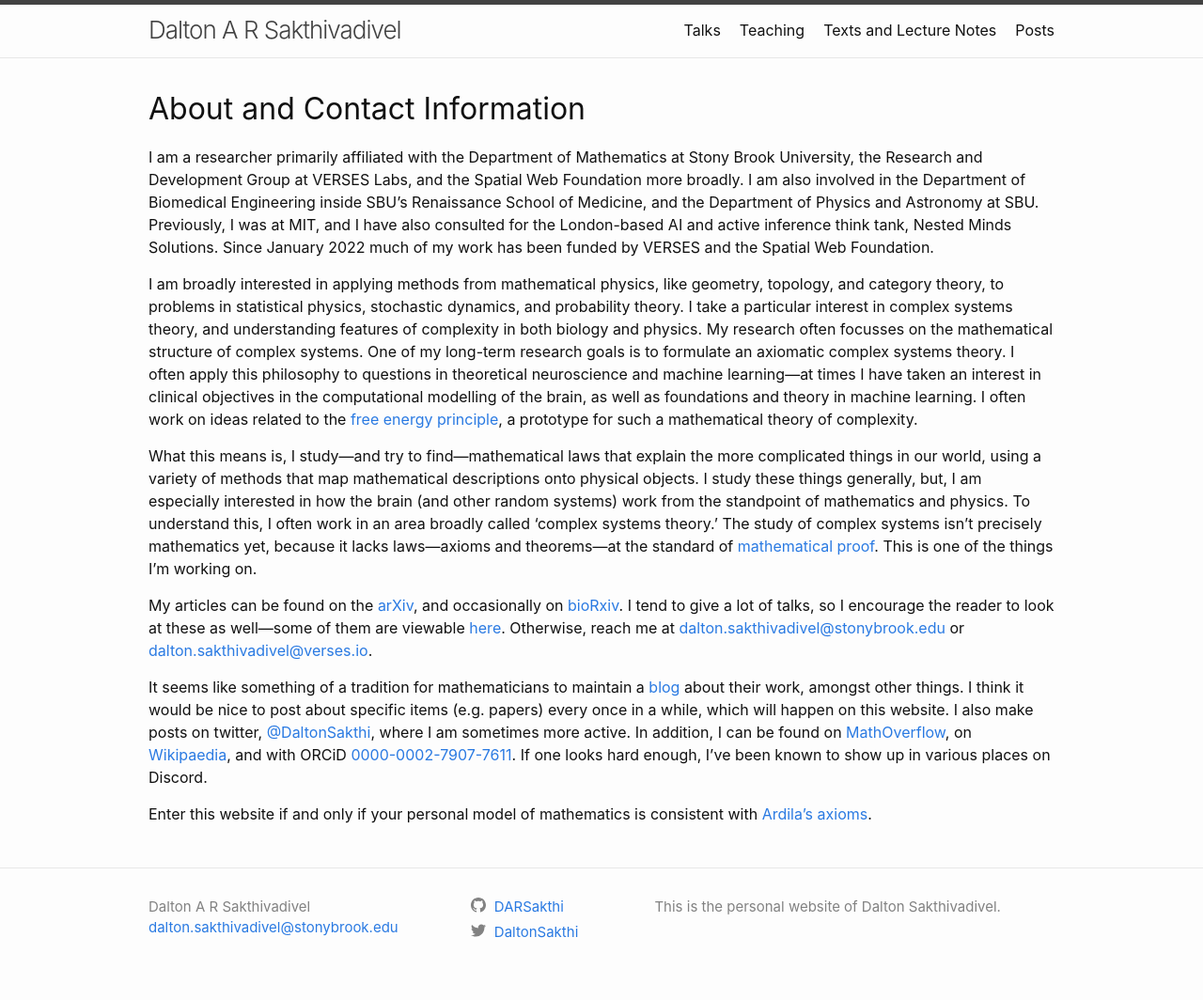
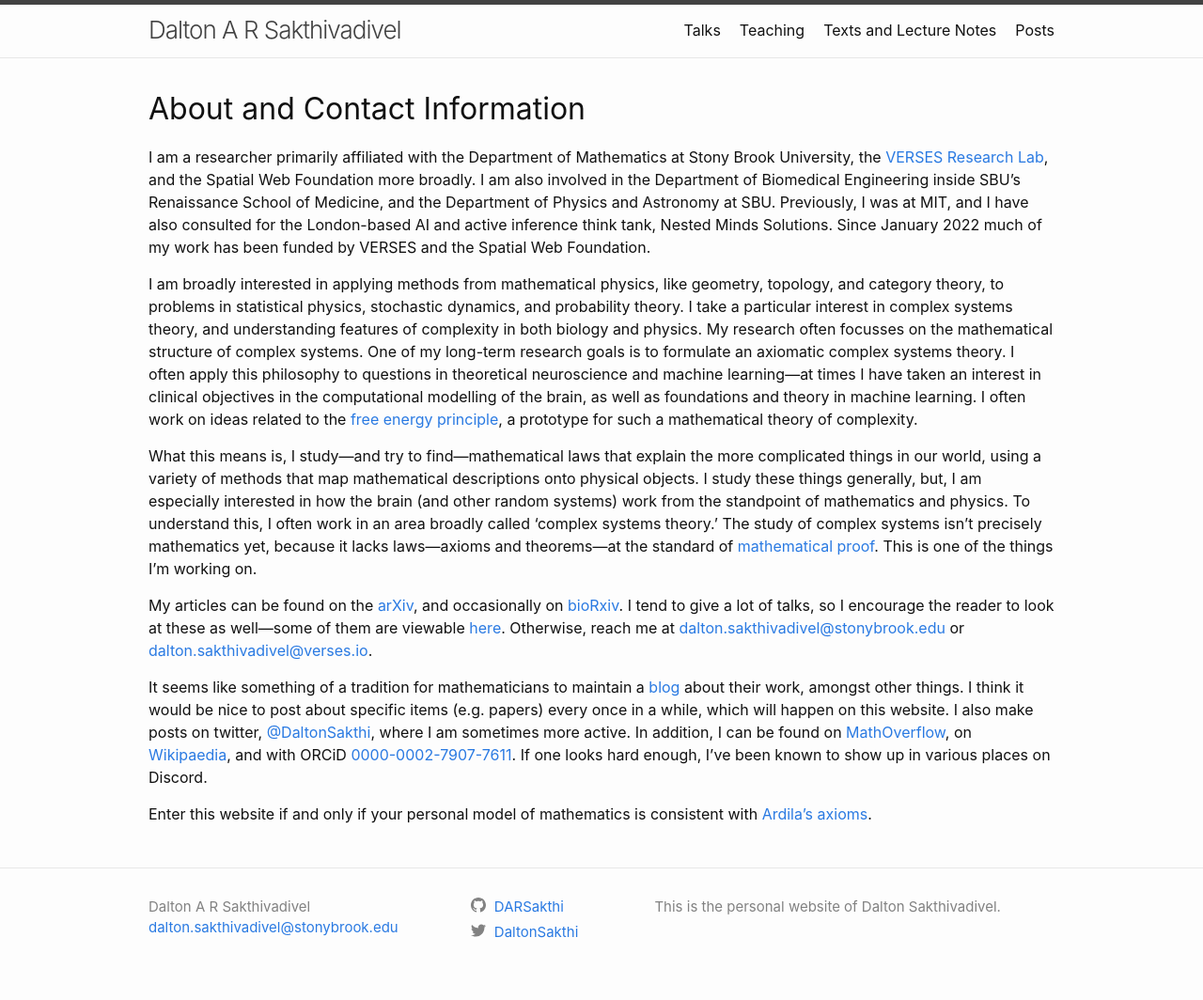
Before and after one commit to DARSakthi/DARSakthi.github.io, a Jekyll site: the page built from index.markdown, in a window 1280 px wide. Shown: the whole page at 94% size. Built offline with Jekyll 4.4.1, drawn with Linux system fonts in a browser that asks for light colours.

Commit message:
Added link

```diff
--- a/index.markdown
+++ b/index.markdown
@@ -6,7 +6,7 @@ author_profile: true
 
 # About and Contact Information
 
-I am a researcher primarily affiliated with the Department of Mathematics at Stony Brook University, the Research and Development Group at VERSES Labs, and the Spatial Web Foundation more broadly. I am also involved in the Department of Biomedical Engineering inside SBU's Renaissance School of Medicine, and the Department of Physics and Astronomy at SBU. Previously, I was at MIT, and I have also consulted for the London-based AI and active inference think tank, Nested Minds Solutions. Since January 2022 much of my work has been funded by VERSES and the Spatial Web Foundation.
+I am a researcher primarily affiliated with the Department of Mathematics at Stony Brook University, the [VERSES Research Lab](https://darsakthi.github.io/verses-lab/), and the Spatial Web Foundation more broadly. I am also involved in the Department of Biomedical Engineering inside SBU's Renaissance School of Medicine, and the Department of Physics and Astronomy at SBU. Previously, I was at MIT, and I have also consulted for the London-based AI and active inference think tank, Nested Minds Solutions. Since January 2022 much of my work has been funded by VERSES and the Spatial Web Foundation.
 
 I am broadly interested in applying methods from mathematical physics, like geometry, topology, and category theory, to problems in statistical physics, stochastic dynamics, and probability theory. I take a particular interest in complex systems theory, and understanding features of complexity in both biology and physics. My research often focusses on the mathematical structure of complex systems. One of my long-term research goals is to formulate an axiomatic complex systems theory. I often apply this philosophy to questions in theoretical neuroscience and machine learning—at times I have taken an interest in clinical objectives in the computational modelling of the brain, as well as foundations and theory in machine learning. I often work on ideas related to the [free energy principle](https://en.wikipedia.org/wiki/Free_energy_principle), a prototype for such a mathematical theory of complexity.
 
```
